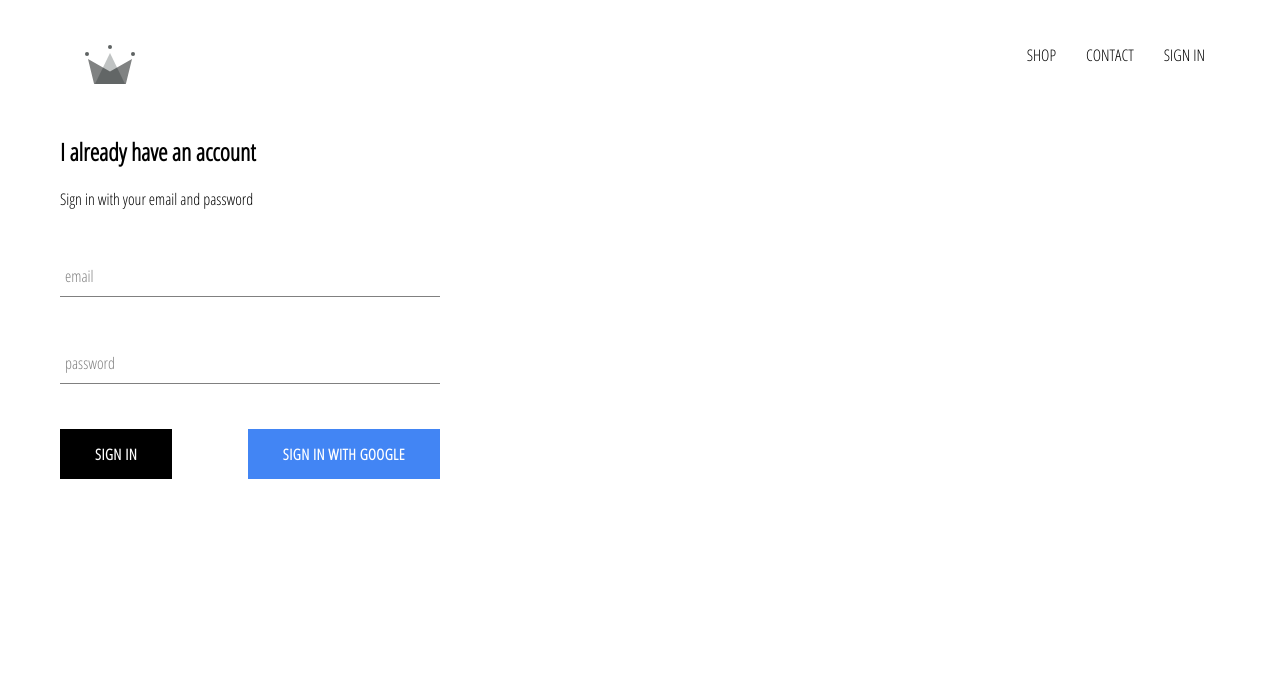
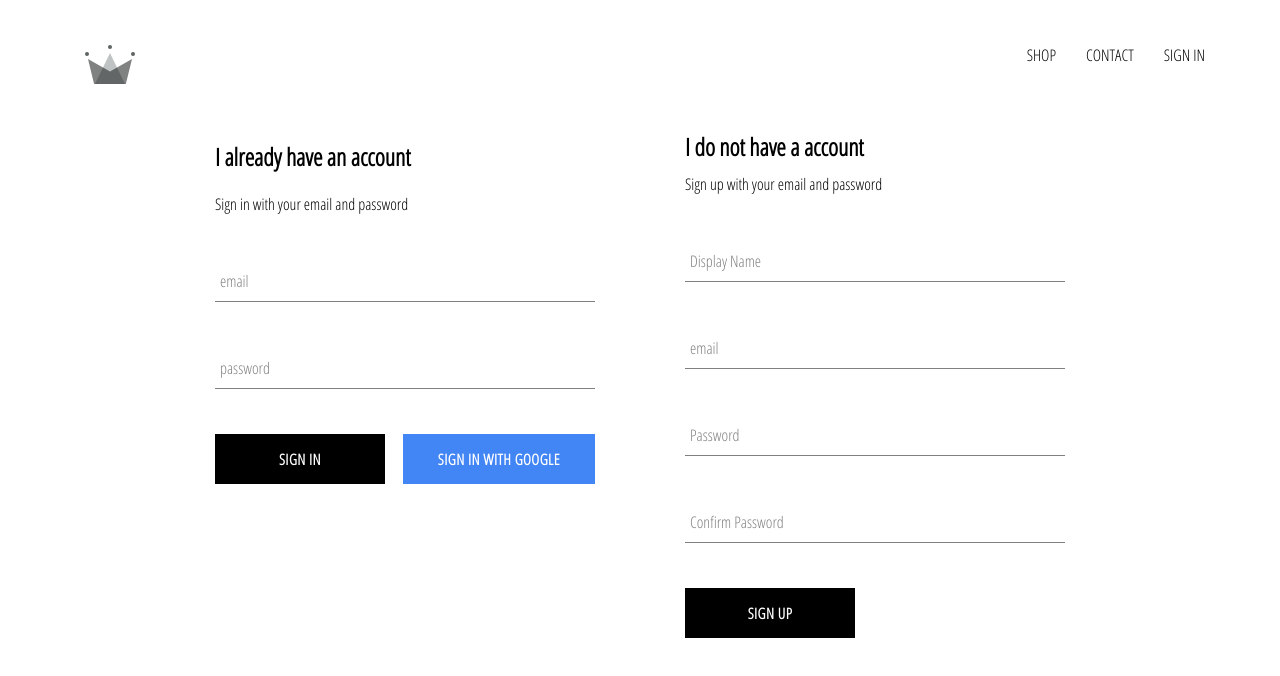
Before and after one commit to cassyblaise/crown-furniture, a React (Create React App) app: page /signin in a window 1280 px wide. Shown: the top 676 px of the page. Built offline with nearby package versions, Linux system fonts and the light colour scheme; no server answers.

Commit message:
implemented firebase utils

```diff
--- a/src/App.js
+++ b/src/App.js
@@ -7,7 +7,7 @@
 import SignInAndSignUpPage from './pages/sign-in-and-sign-up/sign-in-and-sign-up'
 import ShopPage from './pages/shop/shop.component';
 import Header from './components/header/header';
-import { auth } from './firebase/firebase.utils';
+import { auth, createUserProfileDocument } from './firebase/firebase.utils';
 
 class App extends  React.Component {
   constructor(){
@@ -17,11 +17,24 @@
     }
   }
 
- unsubscribeFromAuth = null
+ unsubscribeFromAuth = null;
 
  componentDidMount() {
-   this.unsubscribeFromAuth = auth.onAuthStateChanged( user => {
-     this.setState({current: user})
+   this.unsubscribeFromAuth = auth.onAuthStateChanged(async userAuth => {
+     if(userAuth) {
+       const userRef = await createUserProfileDocument(userAuth);
+
+       userRef.onSnapshot(snapShot => {
+         this.setState({
+           currentUser: {
+             id : snapShot.id,
+             ...snapShot.data()
+           }
+         });
+         console.log(this.state);
+       });
+     }
+     this.setState({ currentUser: userAuth });
    });
  }
 
--- a/src/components/custom-button/custom-button.styles.scss
+++ b/src/components/custom-button/custom-button.styles.scss
@@ -1,5 +1,5 @@
 .custom-button {
-  max-width: 200px;
+  min-width: 170px;
   width: auto;
   height: 50px;
   letter-spacing: 0.5px;
--- a/src/components/form-input/form-input.js
+++ b/src/components/form-input/form-input.js
@@ -1,22 +1,21 @@
+
 import React from 'react';
 
 import './form-input.styles.scss';
 
-const FormInput = ({ handChange, label, ...otherProps }) =>(
-    <div className="group">
-      <input className='form-input' onChange={handChange} {...otherProps} />
-      {
-          label ?
-          (<label
-             className={`${
-                 otherProps.value.length ? 'shrink' : ''
-                  } form-input-label`}
-                  >
-                   { label }
-          </label>
-          ) : null
-       }
-    </div>
+const FormInput = ({ handleChange, label, ...otherProps }) => (
+  <div className='group'>
+    <input className='form-input' onChange={handleChange} {...otherProps} />
+    {label ? (
+      <label
+        className={`${
+          otherProps.value ? 'shrink' : ''
+        } form-input-label`}
+      >
+        {label}
+      </label>
+    ) : null}
+  </div>
 );
 
 export default FormInput;
--- /dev/null
+++ b/src/components/sign-up/sign-up.js
@@ -0,0 +1,107 @@
+import React from 'react';
+
+import FormInput from '../form-input/form-input';
+import CustomButton from '../custom-button/custom-button';
+import { auth, createUserProfileDocument } from '../../firebase/firebase.utils';
+
+import './sign-up.styles.scss';
+
+
+class SignUp extends React.Component{
+    constructor(){
+        super();
+
+        this.state ={
+            diplayName: '',
+            email: '',
+            password: '',
+            confirmPassword: ''
+        }
+    }
+
+    handleSubmit = async  event => {
+        event.preventDefault();
+        const { displayName, email, password, confirmPassword } = this.state;
+
+        if(password !== confirmPassword ){
+            alert("password don't match");
+            return;
+        }
+
+        try {
+          const { user } = await auth.createUserWithEmailAndPassword( email, password);
+          await createUserProfileDocument(user, {displayName})
+
+          this.setState({
+            displayName:'',
+            email: '',
+            password: '',
+            confirmPassword: ''
+          });
+
+        } catch(error) {
+            console.log(error);
+        }
+    }
+
+    handleChange = event => {
+        const  { name, value } = event.target;
+
+        this.setState({ [name]: value });
+    }
+
+    render() {
+
+        const { displayName, email, password, confirmPassword } = this.state;
+        return (
+             <div className='sign-up'>
+                 <h2 className='title'>I do not  have a account</h2>
+                 <span>Sign up with your email and password</span>
+                 <form className='sign-up-form' onSubmit={this.handleSubmit}>
+                     <FormInput
+                     type='text'
+                     name='displayName'
+                     value={displayName}
+                     onChange={this.handleChange}
+                     label='Display Name'
+                     required
+                     />
+
+                 <FormInput
+                     type='email'
+                     name='email'
+                     value={email}
+                     onChange={this.handleChange}
+                     label='email'
+                     required
+                     />
+
+                     <FormInput
+                     type='password'
+                     name='password'
+                     value={password}
+                     onChange={this.handleChange}
+                     label='Password'
+                     required
+                     />
+
+                     <FormInput
+                     type='password'
+                     name='confirmPassword'
+                     value={confirmPassword}
+                     onChange={this.handleChange}
+                     label='Confirm Password'
+                     required
+                     />
+
+                    <CustomButton type='submit'>SIGN UP</CustomButton>
+                 </form>
+             </div>
+        );
+    }
+}
+
+
+
+
+export default SignUp
--- /dev/null
+++ b/src/components/sign-up/sign-up.styles.scss
@@ -0,0 +1,9 @@
+.sign-up{
+    display: flex;
+    flex-direction: column;
+    width: 380px;
+
+    .title{
+        margin: 10px 0;
+    }
+}
--- a/src/firebase/firebase.utils.js
+++ b/src/firebase/firebase.utils.js
@@ -1,6 +1,7 @@
 import firebase from 'firebase/app';
+import 'firebase/auth';
 import 'firebase/firestore';
-import 'firebase/auth';
+
 
 const config = {
     apiKey: "AIzaSyAFicb1FinBkKbYwlTgwidfGXQ1hq58X3w",
@@ -13,9 +14,34 @@
     measurementId: "G-7P8X69BTG1"
 }
 
+export const createUserProfileDocument = async (userAuth, additionalData) => {
+    if(!userAuth) return;
+    const userRef = firestore.doc(`users/${userAuth.uid}`);
+
+    const snapShot = await userRef.get();
+
+    if(!snapShot.exists){
+        const { displayName, email } = userAuth;
+        const createdAt = new Date();
+
+        try{
+          await userRef.set({
+              displayName,
+              email,
+              createdAt,
+              ...additionalData
+          })
+        }  catch(error) {
+            console.log('error creating users', error.message);
+        }
+    }
+
+    return userRef;
+}
+
 firebase.initializeApp(config);
 
-export const auth = firebase.auth();
+export  const auth = firebase.auth();
 export  const firestore = firebase.firestore();
 
 const provider  = new firebase.auth.GoogleAuthProvider();
--- a/src/pages/sign-in-and-sign-up/sign-in-and-sign-up.js
+++ b/src/pages/sign-in-and-sign-up/sign-in-and-sign-up.js
@@ -1,11 +1,13 @@
 import React from 'react';
 import SignIn from '../../components/sign-in/sign-in';
+import SignUp from '../../components/sign-up/sign-up';
 
 import './sign-in-and-sign-up.styles.scss';
 
 const SignInAndSignUpPage = () => (
     <div className="sign-in-and-sign-up">
        <SignIn />
+       <SignUp />
     </div>
 );
 
--- a/src/pages/sign-in-and-sign-up/sign-in-and-sign-up.styles.scss
+++ b/src/pages/sign-in-and-sign-up/sign-in-and-sign-up.styles.scss
@@ -0,0 +1,6 @@
+.sign-in-and-sign-up {
+    width: 850px;
+    display: flex;
+    justify-content: space-between;
+    margin: 30px auto;
+}
```
Also changed, not shown: src/components/header/header.js (+9 -6 lines).
